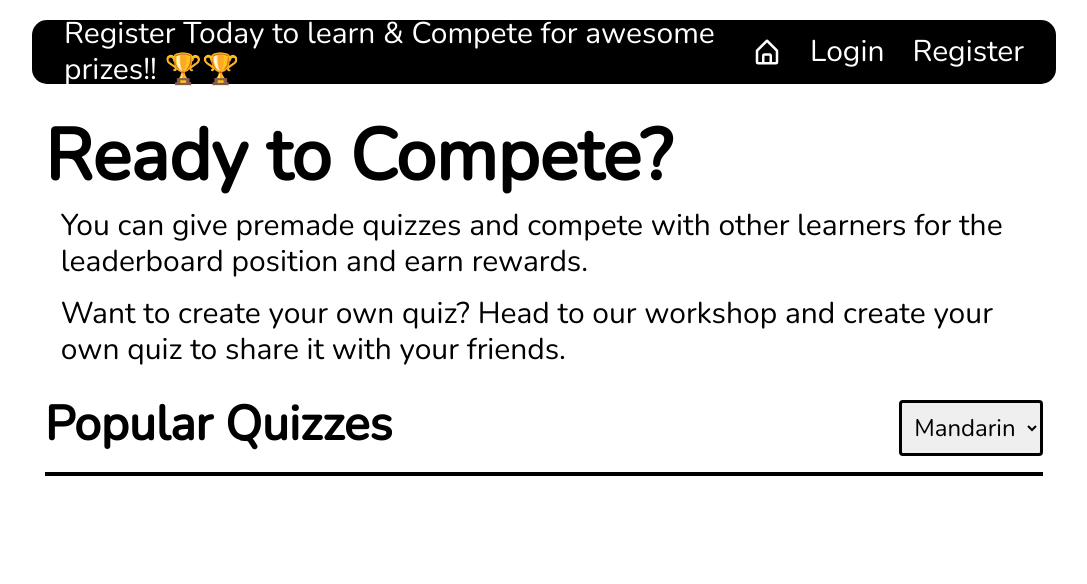
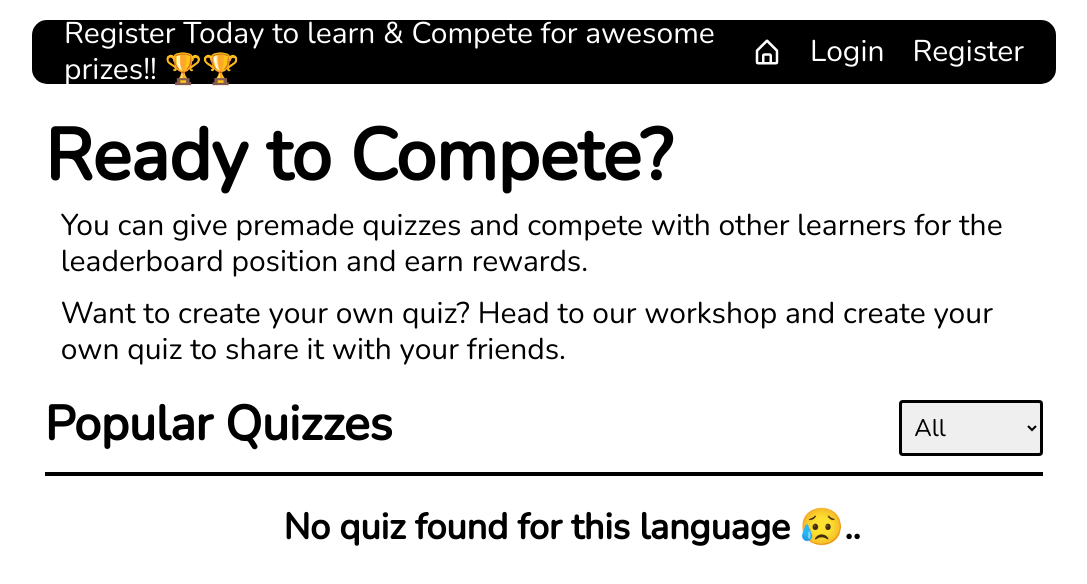
Before and after one commit to IWhitebird/language-quiz-app, a React (Vite) app: page /home in a window 1280 px wide. Shown: the top 584 px of the page, without its empty margins (96-1183 px from the left). Built offline with nearby package versions, Linux system fonts and the light colour scheme; a web font is replaced by a local one.

Commit message:
Added Dashboard & Fix some CSS

```diff
--- a/src/App.tsx
+++ b/src/App.tsx
@@ -6,6 +6,7 @@ import Landing from './pages/landing';
 import Quiz from './pages/Quiz';
 import { Routes, Route } from 'react-router-dom';
 import PlayQuiz from './pages/PlayQuiz';
+import Dashboard from './pages/dashboard';
 
 function App() {
 
@@ -14,9 +15,10 @@ function App() {
       <Routes>
         <Route path="/" element={<Landing />} />
         <Route path='/login' element={<Login />} />
-        <Route path='/SignUp' element={<SignUp />} />
+        <Route path='/SignUp' element={<SignUp />} />2
         <Route path="/home" element={<Home />} />
         <Route path='/quiz/:id' element={<Quiz />} />
+        <Route path='/dashboard' element={<Dashboard />} />
         <Route path='/quiz/play/:id' element={<PlayQuiz />} />
         <Route path="*" element={<h1>Not Found</h1>} />
       </Routes>
--- a/src/components/Card.tsx
+++ b/src/components/Card.tsx
@@ -4,16 +4,16 @@ import { IQuiz } from "../types"
 
 const Card = ({quiz} : {quiz : IQuiz}) => {
   return (
-    <div className="border-[3px] border-dashed shadow-md shadow-black sha p-3 rounded-sm border-black w-full h-[400px] lg:w-[350px] lg:h-[500px] hover:scale-[1.1] transition-all ease-in-out duration-300 ">
+    <div className="border-[3px] border-dashed shadow-md shadow-black sha p-3 rounded-sm border-black w-full h-[450px] lg:w-[22rem] lg:h-[550px] hover:scale-[1.1] transition-all ease-in-out duration-300 ">
         <img src={quiz.image} className="w-[100%] h-[40%] mx-auto" alt="img"/>
 
-        <div className="w-[90%] mx-auto">
+        <div className="w-[100%] mx-auto">
           <hr className="mt-1" />
           <h1 className="text-3xl font-bold mt-3">{quiz.name}</h1>
           <h2 className="text-xl min-h-[70px] max-h-[70px] lg:min-h-[120px] lg:max-h-[120px]">{quiz.description.slice(0 ,50)} {quiz.description.length >= 50 ? '...' : ''}</h2>
-          <div className="flex flex-row justify-between text-xl">
-            <h3>Langauge : {quiz.language}</h3>
-            <h3 className="text-end">{quiz.createdBy.username}</h3>
+          <div className="flex flex-col justify-between text-xl">
+            <h3 className="text-md">Langauge : <span className="font-bold">{quiz.language}</span></h3>
+            <h3 className="text-md">Created By: <span className="font-bold">{quiz.createdBy.username}</span></h3>
           </div>
 
            <div className="mt-2 relative flex flex-row justify-between">
@@ -25,7 +25,7 @@ const Card = ({quiz} : {quiz : IQuiz}) => {
             </Link>
 
             <Link to={`/quiz/${quiz._id}`}>
-              <button className="rounded-full w-[70px] h-[70px] text-xl bg-black text-white hover:scale-110 transition-all ease-in-out duration-300 hover:bg-white border-black hover:border-2 hover:text-black ">
+              <button className="mr-2 rounded-full w-[70px] h-[70px] text-xl bg-black text-white hover:scale-110 transition-all ease-in-out duration-300 hover:bg-white border-black hover:border-2 hover:text-black ">
                  Play
               </button>
             </Link>
--- a/src/pages/dashboard.tsx
+++ b/src/pages/dashboard.tsx
@@ -1,11 +1,78 @@
+import  { useState } from "react";
+import { useSelector } from "react-redux";
+import { RootState } from "../reducer";
+
+const Dashboard = () => {
+  const user = useSelector((state: RootState) => state.user.user);
+  const [selected, setSelected] = useState('Profile');
+
+  console.log(user)
+
+  return (
+    <div className="flex gap-7 h-screen">
+
+      <div className="w-1/4 bg-gray-200 p-4 flex flex-col gap-5">
+
+        <div className="mb-4">
+          <img
+            src={user?.image}
+            alt="User Profile"
+            className="w-16 h-16 rounded-full mx-auto"
+          />
+          <p className="text-center mt-2 text-3xl">{user?.firstName} {user?.lastName}</p>
+        </div>
+
+        <div onClick={() => setSelected('Profile')} className={`hover:bg-slate-200 transition-all duration-200 ease-in-out
+        cursor-pointer border-2 border-black rounded-lg p-5 text-xl hover:scale-105
+        ${selected === 'Profile' ? 'bg-slate-400' : ''}`}>
+          <h2 className="font-semibold">Profile</h2>
+        </div>
 
 
-const dashboard = () => {
-  return (
-    <div>
-        <h1>Dashboard</h1>
+        <div onClick={() => setSelected('Past')} className={`hover:bg-slate-200 transition-all duration-200 ease-in-out
+        cursor-pointer border-2 border-black rounded-lg p-5 text-xl hover:scale-105
+        ${selected === 'Past' ? 'bg-slate-400' : ''}`}>
+          <h2 className="font-semibold">Past Quizzes</h2>
+        </div>
+
+        <div onClick={() => setSelected('Logout')} className={`hover:bg-slate-200 transition-all duration-200 ease-in-out
+        cursor-pointer border-2 border-black rounded-lg p-5 text-xl hover:scale-105
+        ${selected === 'Logout' ? 'bg-slate-400' : ''}`}>
+          <h2 className="font-semibold">Logout</h2>
+        </div>
+
+      </div>
+
+
+      <div className="w-3/4 p-4">
+        {
+          selected === 'Profile' && (
+          <div>
+
+          </div>
+          )
+        }
+
+        {
+          selected === 'Past' && (
+          <div>
+
+
+
+          </div>
+          )
+        }
+
+        {
+          selected === 'Logout' && (
+          <div>
+
+          </div>
+          )
+        }
+      </div>
     </div>
-  )
-}
+  );
+};
 
-export default dashboard
+export default Dashboard;
--- a/src/pages/home.tsx
+++ b/src/pages/home.tsx
@@ -1,12 +1,12 @@
-import  { useState, useEffect } from 'react';
-import { IQuiz } from '../types';
-import Card from '../components/Card';
-import axios from 'axios';
-import Navbar from '../components/Navbar';
+import { useState, useEffect } from "react";
+import { IQuiz } from "../types";
+import Card from "../components/Card";
+import axios from "axios";
+import Navbar from "../components/Navbar";
 
 const Home = () => {
   const [quizs, setQuizs] = useState<IQuiz[]>([]);
-  const [selectedLang, setSelectedLang] = useState<string>('All');
+  const [selectedLang, setSelectedLang] = useState<string>("All");
 
   useEffect(() => {
     fetchAllQuizzes();
@@ -14,14 +14,14 @@ const Home = () => {
 
   async function fetchAllQuizzes() {
     try {
-      const token = localStorage.getItem('token');
+      const token = localStorage.getItem("token");
       if (!token) {
-        console.error('Token not found in local storage');
+        console.error("Token not found in local storage");
         return;
       }
 
       const response = await axios.get(
-        import.meta.env.VITE_API_URL + '/quiz/getAllquizes',
+        import.meta.env.VITE_API_URL + "/quiz/getAllquizes",
         {
           headers: {
             Authorization: `Bearer ${token}`,
@@ -39,46 +39,60 @@ const Home = () => {
     <>
       <Navbar />
       <div className="p-4 w-[100%] mt-16">
-
-        <div className='mx-auto w-[80%]  mt-10'>
+        <div className="mx-auto w-[80%]  mt-10">
           <h1 className="text-5xl lg:text-7xl font-bold mb-4 ">
-            Ready to Compete?</h1>
+            Ready to Compete?
+          </h1>
           <p className="text-xl lg:text-3xl mb-4 ml-4">
-            You can give premade quizzes and compete with other learners for the leaderboard position and earn rewards.
+            You can give premade quizzes and compete with other learners for the
+            leaderboard position and earn rewards.
           </p>
           <p className="text-xl lg:text-3xl mb-4 ml-4">
-            Want to create your own quiz? Head to our workshop and create your own quiz to share it with your friends.
+            Want to create your own quiz? Head to our workshop and create your
+            own quiz to share it with your friends.
           </p>
         </div>
 
         <div className="w-[80%] flex flex-col mx-auto mt-8 lg:mx-auto mb-10">
-          <div className="flex flex-row justify-between">
-            <h1 className="text-5xl font-bold mb-4">Popular Quizzes</h1>
+          <div className="flex flex-col lg:flex-row justify-between">
+            <h1 className="text-5xl font-bold mb-4 text-center lg:text-left">Popular Quizzes</h1>
 
             <div className="mb-4 self-center">
-              <select onChange={(e) => setSelectedLang(e.target.value)} className="text-2xl border-black border-[3px] p-2 rounded">
-
-                <option value="All" selected>All</option>
-                <option value="English" selected>English</option>
-                <option value="Hindi"           >Hindi</option>
-                <option value="Marathi" selected>Marathi</option>
-                <option value="French"           >French</option>
-                <option value="Japnese" selected>Japnese</option>
-                <option value="Mandarin" selected>Mandarin</option>
-                <option value="Korean"           >Korean</option>
-
+              <select
+                onChange={(e) => setSelectedLang(e.target.value)}
+                className="text-2xl border-black border-[3px] p-2 rounded"
+              >
+                <option value="All" selected>
+                  All
+                </option>
+                <option value="English">English</option>
+                <option value="Hindi">Hindi</option>
+                <option value="Marathi">Marathi</option>
+                <option value="French">French</option>
+                <option value="Japnese">Japnese</option>
+                <option value="Mandarin">Mandarin</option>
+                <option value="Korean">Korean</option>
               </select>
             </div>
           </div>
 
           <div className="mb-4 h-1 bg-black w-full" />
-          <div className="grid grid-cols-1 mt-4 md:grid-cols-3 justify-evenly lg:ml-14 gap-y-20">
-            {quizs?.filter((q) => q.language === selectedLang || selectedLang === 'All')
-            ?.map((quiz: IQuiz , i : number) => (
-              <Card key={i} quiz={quiz} />
-            ))}
+
+          <div className="grid grid-cols-1 mt-4 md:grid-col-2 lg:grid-cols-3 justify-evenly lg:ml-14 gap-y-20">
+            {quizs?.filter(
+              (q) => q.language === selectedLang || selectedLang === "All"
+            ).length > 0 ? (
+              quizs
+                ?.filter(
+                  (q) => q.language === selectedLang || selectedLang === "All"
+                )
+                .map((quiz: IQuiz, i: number) => <Card key={i} quiz={quiz} />)
+            ) : (
+              <div className="flex items-center justify-center col-span-3">
+              <p className="text-4xl font-bold">No quiz found for this language 😥..</p>
+            </div>
+            )}
           </div>
-
         </div>
       </div>
     </>
```
Also changed, not shown: src/pages/Quiz.tsx (+13 -7 lines), 2 other files (tests, documents, lock files or other folders).
